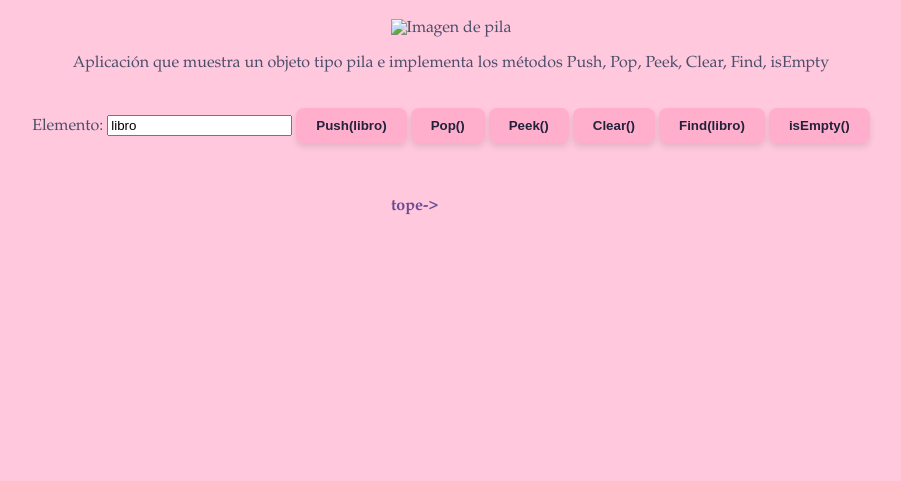
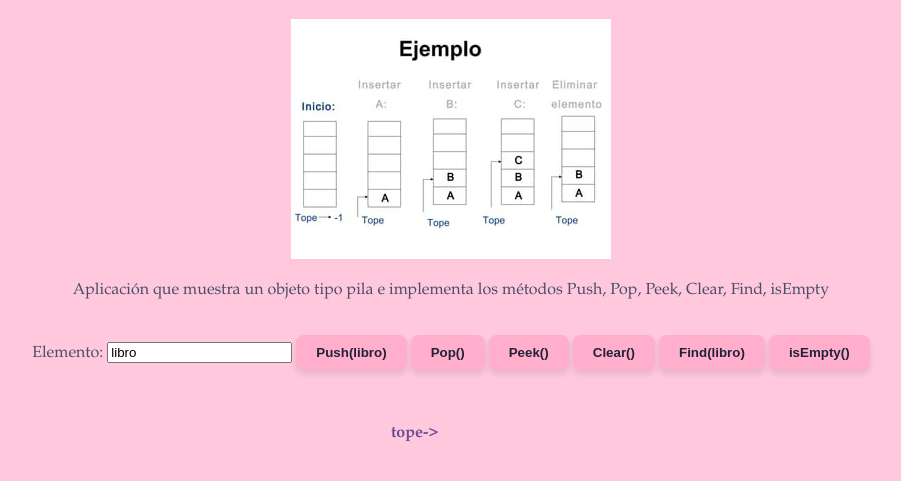
Before and after one commit to mmerph/mmerph.github.io, a plain HTML site: page pila.html in a window 1280 px wide. Shown: the part 169-650 px from the top of the page, without its empty margins (189-1090 px from the left). Drawn offline with Linux system fonts and the light colour scheme.

Commit message:
Update pila.html

```diff
--- a/pila.html
+++ b/pila.html
@@ -12,7 +12,7 @@
 <body onload="Aleatorias()">
     <p><a href="index.html">Regresar al Menú</a></p>
     <h1>-ˋˏ ༻✿༺ ˎˊ-Pila genérica-ˋˏ ༻✿༺ ˎˊ- </h1>
-    <img src="./Pila.jpeg" alt="Imagen de pila">
+    <img src="./IMG/Pila.jpeg" alt="Imagen de pila">
     <p>Aplicación que muestra un objeto tipo pila e implementa los métodos Push, Pop, Peek, Clear, Find, isEmpty</p>
     <br>Elemento: <input type="text" id="Elemento" onkeyup="CambioDeTexto()">
     <input type="button" value="Push()" id="iPush" onclick="Push(); Aleatorias();">
```
